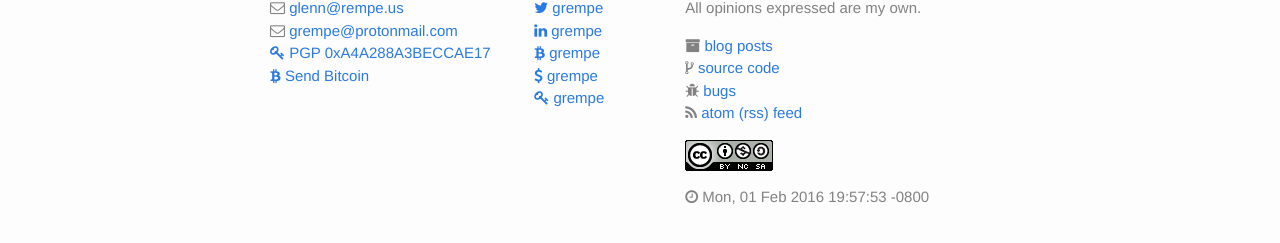
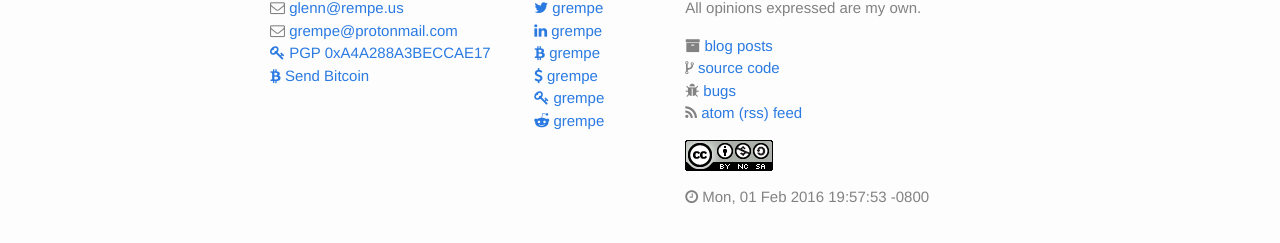
Before and after one commit to grempe/grempe.github.io, a Jekyll site: the page built from index.html, in a window 1280 px wide. Shown: the part 453-696 px from the top of the page. Built offline with Jekyll 4.4.1, drawn with Linux system fonts in a browser that asks for light colours.

Commit message:
Add reddit link

```diff
--- a/_includes/footer.html
+++ b/_includes/footer.html
@@ -73,6 +73,12 @@
           </li>
           {% endif %}
 
+          <li>
+            <a href="https://www.reddit.com/user/grempe/" target="_blank">
+              <span class="fa fa-reddit-alien"></span>&nbsp;<span class="username">grempe</span>
+            </a>
+          </li>
+
         </ul>
       </div>
 
```
